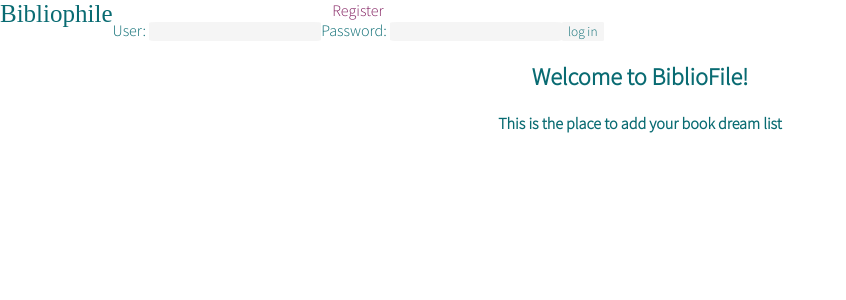
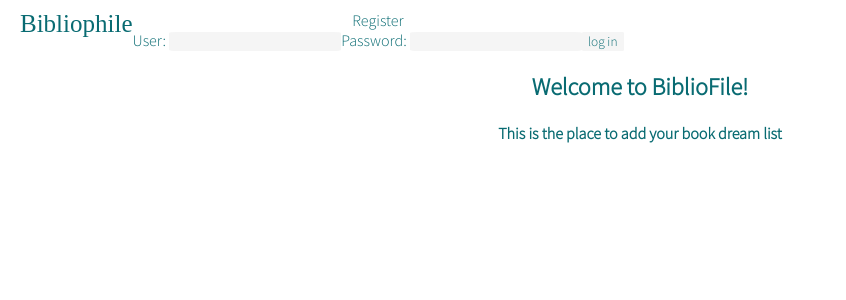
Before and after one commit to anastasia-pan/reactwithexpress, a React (Create React App) app: page / in a window 1280 px wide. Shown: the top 300 px of the page, without its empty margins (0-846 px from the left). Built offline with nearby package versions, Linux system fonts and the light colour scheme; a web font is replaced by a local one.

Commit message:
env url added

```diff
--- a/package.json
+++ b/package.json
@@ -6,6 +6,7 @@
     "@testing-library/jest-dom": "^5.16.1",
     "@testing-library/react": "^12.1.2",
     "@testing-library/user-event": "^13.5.0",
+    "process": "^0.11.10",
     "react": "^17.0.2",
     "react-dom": "^17.0.2",
     "react-router-dom": "^5.3.0",
--- a/src/components/AddBook.jsx
+++ b/src/components/AddBook.jsx
@@ -11,7 +11,7 @@ const AddBook = ({ user, setUser, myList, setMyList }) => {
     e.preventDefault();
     const payload = JSON.stringify({ title: bookTitle });
     console.log(user.id, "!!!!!!!!!");
-    const res = await fetch(`http://localhost/sub/${user.id}`, {
+    const res = await fetch(`${process.env.REACT_APP_API}/sub/${user.id}`, {
       mode: "cors",
       method: "POST",
       headers: {
--- a/src/components/Booklist.jsx
+++ b/src/components/Booklist.jsx
@@ -1,4 +1,4 @@
-import { useState, useEffect } from "react";
+import { State, useState, useEffect } from "react";
 
 const Booklist = ({ user, setUser, myList, setMyList }) => {
   const deleteItem = async (userid, bookid) => {
@@ -7,13 +7,16 @@ const Booklist = ({ user, setUser, myList, setMyList }) => {
     //http://localhost/user/:id
     if (user) {
       try {
-        const res = await fetch(`http://localhost/sub/${userid}/${bookid}`, {
-          method: "DELETE",
-          mode: "cors",
-          headers: {
-            "Content-Type": "application/json",
-          },
-        });
+        const res = await fetch(
+          `${process.env.REACT_APP_API}/sub/${userid}/${bookid}`,
+          {
+            method: "DELETE",
+            mode: "cors",
+            headers: {
+              "Content-Type": "application/json",
+            },
+          }
+        );
         const data = await res.json();
         console.log(data);
         setMyList(data);
@@ -27,7 +30,7 @@ const Booklist = ({ user, setUser, myList, setMyList }) => {
   useEffect(() => {
     const fetchData = async () => {
       //http://localhost/user/:id
-      const res = await fetch(`http://localhost/sub/${user.id}`, {
+      const res = await fetch(`${process.env.REACT_APP_API}/sub/${user.id}`, {
         method: "GET",
         mode: "cors",
         headers: {
--- a/src/components/Register.js
+++ b/src/components/Register.js
@@ -49,7 +49,7 @@ function Register() {
           value={password}
           onChange={handlePasswordChange}
         />
-        <input type="submit" value="I want books!" />
+        <input type="submit" value="I want books!"  />
       </form>
     </div>
   );
--- a/src/index.css
+++ b/src/index.css
@@ -23,13 +23,15 @@ input {
 }
 a{
   text-decoration:none;
-  color : #832161;
+  color:#096B72;
 }
 
 .header {
   display: flex;
   max-width: auto;
   font-family: 'Source Sans Pro', sans-serif;
+  margin-left: 20px;
+  margin-top: 10px
 }
 .header-right {
   float: right;
```
Also changed, not shown: 2 other files (tests, documents, lock files or other folders).
